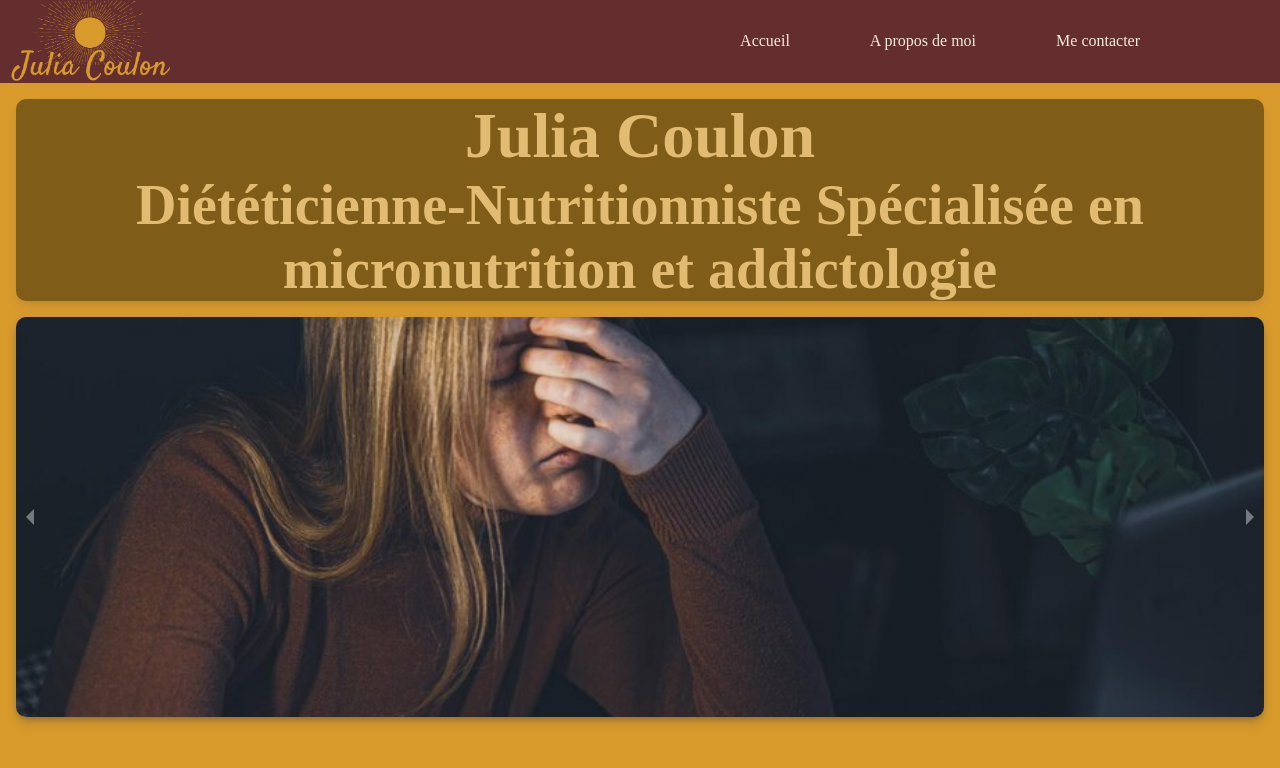
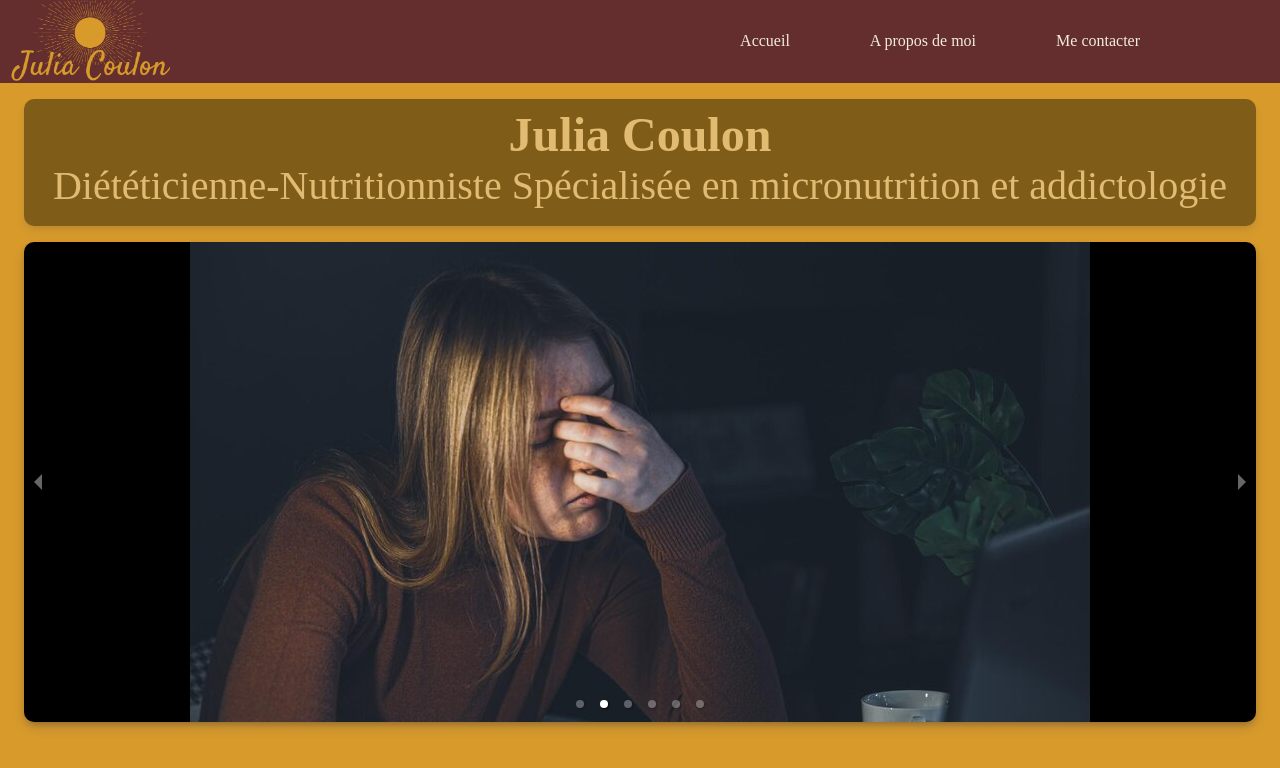
Before and after one commit to LoisCoulon/lesitedejulia, a React (Create React App) app: page / in a window 1280 px wide. Shown: the top 768 px of the page. Built offline with nearby package versions, Linux system fonts and the light colour scheme; a web font is replaced by a local one.

Commit message:
style update

```diff
--- a/package.json
+++ b/package.json
@@ -41,6 +41,6 @@
   },
   "devDependencies": {
     "prettier": "3.2.5",
-    "@babel/plugin-proposal-private-property-in-object":""
+    "@babel/plugin-proposal-private-property-in-object": "^7.21.0"
   }
 }
--- a/src/Components/Carousel/Carousel.jsx
+++ b/src/Components/Carousel/Carousel.jsx
@@ -13,7 +13,7 @@ function CarouselComponent() {
 
     return (
         <div className="carousel-wrapper">
-            <Carousel infiniteLoop autoPlay transitionTime={500} showThumbs={false} showStatus={false}>
+            <Carousel infiniteLoop autoPlay transitionTime={500} showThumbs={false} showStatus={false} dynamicHeight={true} width="100%">
                 <div>
                     <img alt="image1" src={image1} />
                 </div>
--- a/src/Components/Carousel/_carousel.scss
+++ b/src/Components/Carousel/_carousel.scss
@@ -2,8 +2,11 @@
 @media (min-width:320px)  {
 
     .carousel-wrapper {
-        display: none;
-        box-shadow: $box-shadow2
+        box-shadow: $box-shadow2;
+        margin: 0.5rem;
+        border-radius: 10px;
+        overflow: hidden;
+
     }
   }
 
@@ -17,17 +20,15 @@
 @media (min-width:961px)  {
 
     .carousel-wrapper {
+        background-color: black;
+        .carousel-slider{
+            height: 60vh;
+        }
 
-        overflow: hidden;
-        height: 50vh;
-        display: flex;
-        justify-content: center;
-        align-items: center;
-        margin-bottom: 1rem;
-        border-radius: 10px;
         .slider-wrapper{
-
-            border-radius: 10px;
+            div{
+                display: inline-block;
+            }
 
         }
 
--- a/src/Components/Header/Header.jsx
+++ b/src/Components/Header/Header.jsx
@@ -16,13 +16,13 @@ function Header() {
             <nav className={`navbar ${showLinks ? "show-nav" : "hide-nav"}`}>
                 <ul className="navbar__links">
                     <li className="navbar__item">
-                        <Link className="navbar__link" to="/">Accueil</Link>
+                        <Link className="navbar__link" to="/" onClick={handleShowLinks}>Accueil</Link>
                     </li>
                     <li className="navbar__item">
-                        <Link className="navbar__link" to="/about">A propos de moi</Link>
+                        <Link className="navbar__link" to="/about" onClick={handleShowLinks}>A propos de moi</Link>
                     </li>
                     <li className="navbar__item">
-                        <Link className="navbar__link" to="/contact">Me contacter</Link>
+                        <Link className="navbar__link" to="/contact" onClick={handleShowLinks}>Me contacter</Link>
                     </li>
                 </ul>
 
--- a/src/Components/Header/_header.scss
+++ b/src/Components/Header/_header.scss
@@ -85,7 +85,7 @@
                 border: none;
                 color: inherit;
                 position: fixed;
-                top: 1rem;
+                top: 1.4rem;
                 right: 1rem;
                 z-index: 20;
 
--- a/src/Pages/Home/Home.jsx
+++ b/src/Pages/Home/Home.jsx
@@ -1,12 +1,9 @@
 import CarouselComponent from "../../Components/Carousel/Carousel"
-import image6 from "../../Images/carousel/6.jpg"
 
 function Home() {
 
     return (
         <main className="homePage">
-            <img className="body__image" src={image6} alt="accueil" />
-
             <section className="top">
                 <h1 className="top--title">Julia Coulon</h1>
                 <h2 className="top--sub"> Diététicienne-Nutritionniste Spécialisée en micronutrition et addictologie</h2>
--- a/src/Pages/Home/_home.scss
+++ b/src/Pages/Home/_home.scss
@@ -3,24 +3,17 @@
 
     main{
         position: relative;
-        .body__image{
 
-            position: absolute;
-            left: 0;
-            top: 0;
-            width: 100%;
-            height: 100%;
-            z-index: 1;
-            opacity: 0.5;
-            object-fit: cover;
-
-        }
         .top{
             position: relative;
             text-align: center;
             background-color: black;
-            min-height: 100vh;
-
+            border-radius: 10px;
+            opacity: 0.4;
+            box-shadow: $box-shadow2;
+            min-height: auto;
+            margin: 0.5rem;
+            padding: 0.5rem 0.1rem 1rem 0.1rem;
 
             &--title{
                 position: relative;
@@ -32,6 +25,8 @@
                 position: relative;
                 z-index: 2;
                 color: $light;
+                line-height: 1.8rem;
+                font-weight: 500;
 
             }
 
@@ -52,26 +47,20 @@
    main{
     margin: 1rem;
 
-    .body__image{
-        display: none;
-    }
+    .top{
 
-    .top{
-        // border: 2px solid $primary-color;
         margin-bottom: 1rem;
-        border-radius: 10px;
-        opacity: 0.4;
-        box-shadow: $box-shadow2;
-        min-height: auto;
+
 
         &--title{
-            font-size: 4rem;
+            font-size: 3rem;
             text-shadow: -1px -1px 0 black, 1px -1px 0 black, -1px 1px 0 black, 1px 1px 0 black;
         }
 
         &--sub {
-            font-size: 3.5rem;
+            font-size: 2.5rem;
             text-shadow: -1px -1px 0 black, 1px -1px 0 black, -1px 1px 0 black, 1px 1px 0 black;
+            line-height: 3rem;
 
         }
 
```
